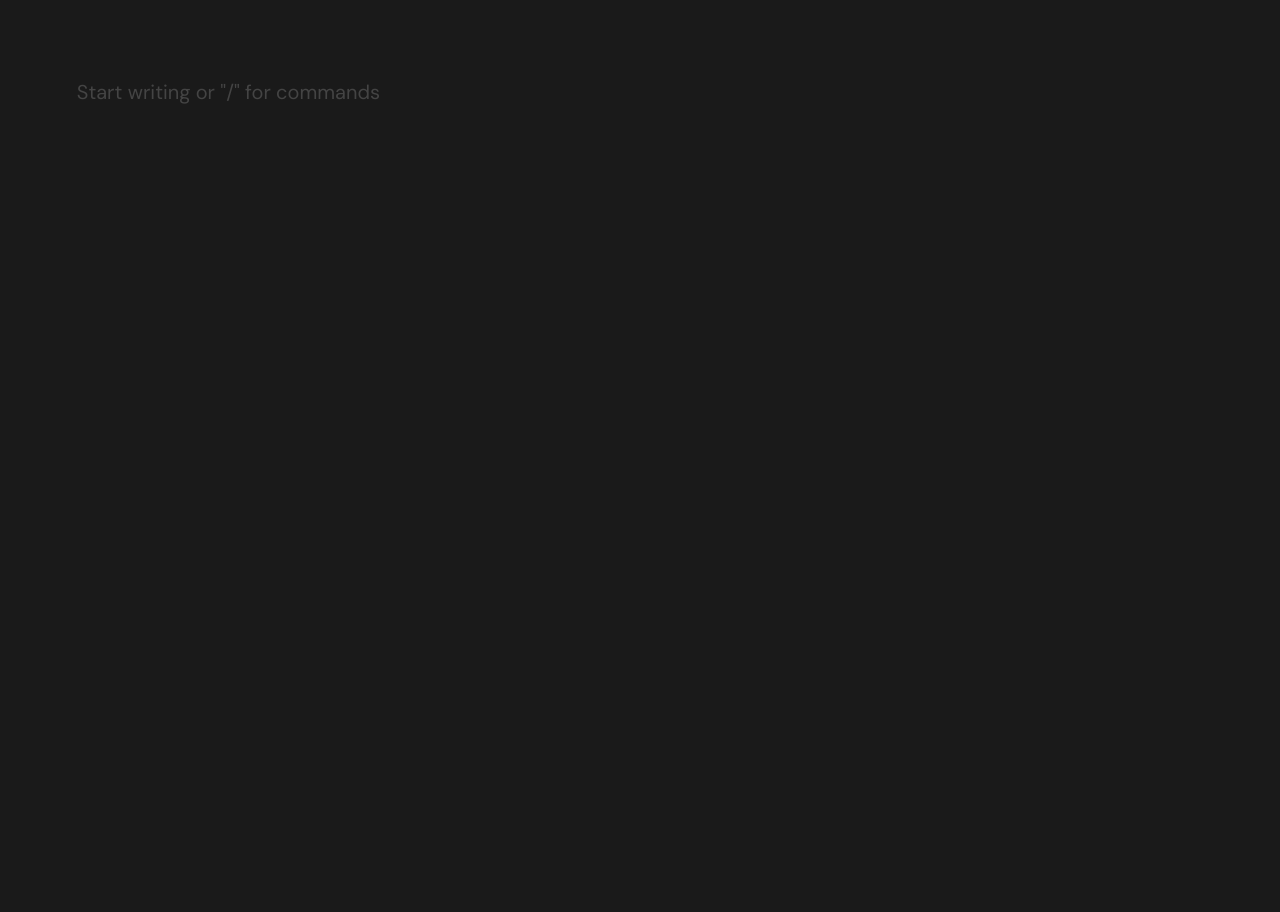
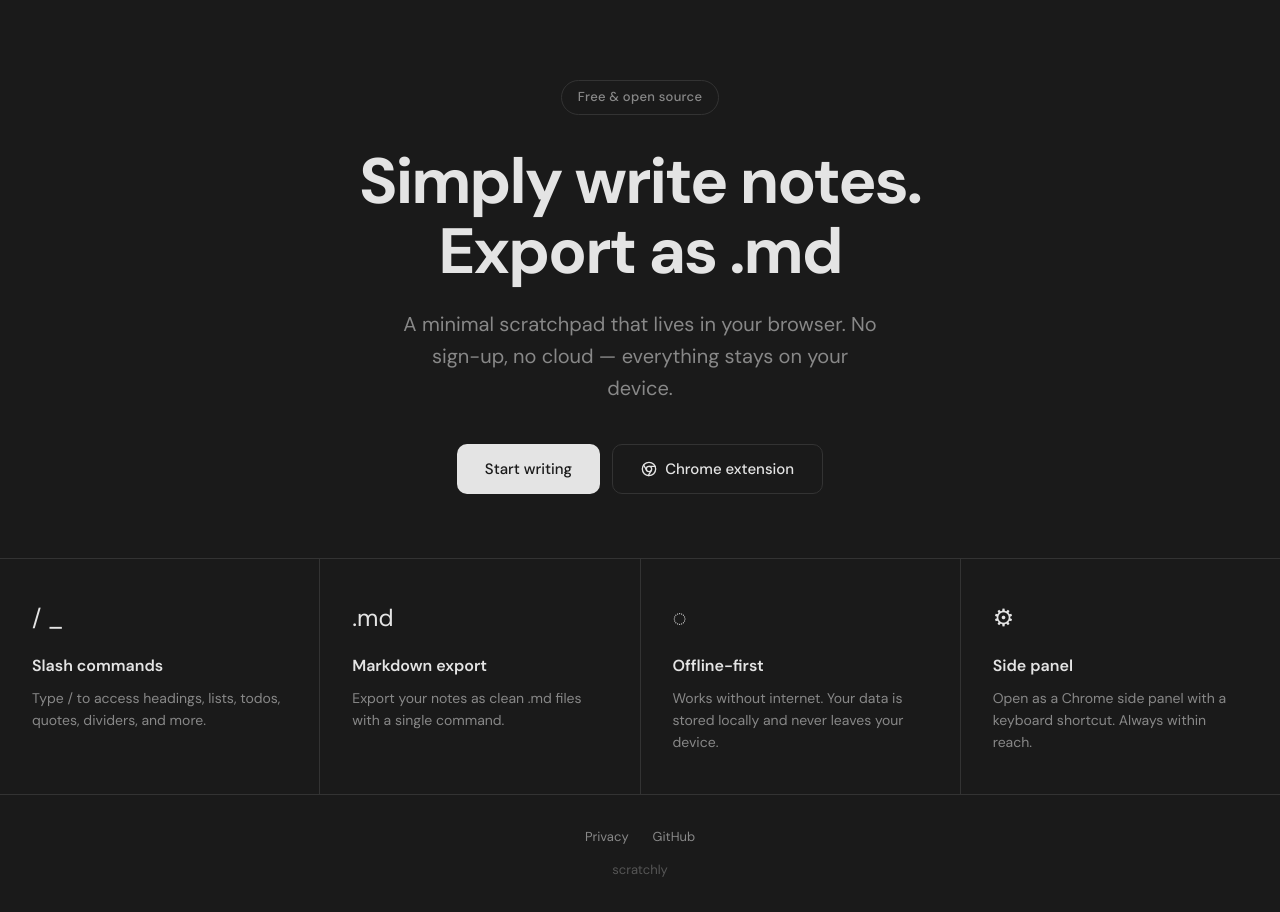
Before and after one commit to cedlll/scratch-pad, a browser extension: page index.html in a window 1280 px wide. Before the commit the page ends 800 px from the top, so only its background shows below. Drawn offline with Linux system fonts and the light colour scheme.

Commit message:
Initial commit

```diff
--- a/index.html
+++ b/index.html
@@ -4,13 +4,14 @@
   <meta charset="UTF-8">
   <meta name="viewport" content="width=device-width, initial-scale=1.0">
   <title>scratchly — Simply write notes and export as .md</title>
-  <meta name="description" content="Simply write notes and export as .md. No sign-up, no cloud — everything stays in your browser.">
+  <meta name="description" content="A minimal scratchpad that lives in your browser. No sign-up, no cloud — just write and export as markdown.">
   <meta name="theme-color" content="#1a1a1a">
 
   <!-- Open Graph -->
   <meta property="og:title" content="scratchly">
-  <meta property="og:description" content="Simply write notes and export as .md. No sign-up required.">
+  <meta property="og:description" content="Simply write notes and export as .md. No sign-up, no cloud.">
   <meta property="og:type" content="website">
+  <meta property="og:url" content="https://scratchly.xyz">
   <meta property="og:image" content="/icons/og-image.png">
 
   <!-- Twitter Card -->
@@ -18,51 +19,209 @@
   <meta name="twitter:title" content="scratchly">
   <meta name="twitter:description" content="Simply write notes and export as .md.">
 
-  <!-- PWA -->
-  <link rel="manifest" href="/site.webmanifest">
   <link rel="icon" type="image/png" sizes="48x48" href="/icons/icon48.png">
   <link rel="icon" type="image/svg+xml" href="/icons/icon.svg">
   <link rel="apple-touch-icon" href="/icons/icon128.png">
 
-  <!-- Styles -->
-  <link rel="stylesheet" href="newtab.css">
-  <script>
-    if (localStorage.getItem("scratchpad_theme") === "light") {
-      document.documentElement.setAttribute("data-theme", "light");
+  <style>
+    @font-face {
+      font-family: "DM Sans";
+      font-style: normal;
+      font-weight: 300 700;
+      font-display: swap;
+      src: url("fonts/dm-sans-latin.woff2") format("woff2");
     }
-  </script>
+
+    *, *::before, *::after { margin: 0; padding: 0; box-sizing: border-box; }
+
+    html {
+      background: #1a1a1a;
+      color: #e4e4e4;
+      font-family: "DM Sans", -apple-system, BlinkMacSystemFont, "Segoe UI", Roboto, Helvetica, Arial, sans-serif;
+      line-height: 1.6;
+      -webkit-font-smoothing: antialiased;
+    }
+
+    body {
+      min-height: 100vh;
+      display: flex;
+      flex-direction: column;
+    }
+
+    a { color: inherit; }
+
+    /* ── Hero ─────────────────────────────────── */
+    .hero {
+      flex: 1;
+      display: flex;
+      flex-direction: column;
+      align-items: center;
+      justify-content: center;
+      padding: 80px 24px 64px;
+      text-align: center;
+    }
+
+    .hero-badge {
+      display: inline-block;
+      font-size: 13px;
+      font-weight: 500;
+      color: #888;
+      border: 1px solid #333;
+      border-radius: 100px;
+      padding: 6px 16px;
+      margin-bottom: 32px;
+      letter-spacing: 0.02em;
+    }
+
+    .hero h1 {
+      font-size: clamp(36px, 6vw, 64px);
+      font-weight: 700;
+      line-height: 1.1;
+      letter-spacing: -0.03em;
+      max-width: 720px;
+      margin-bottom: 20px;
+    }
+
+    .hero p {
+      font-size: clamp(16px, 2.5vw, 20px);
+      color: #888;
+      max-width: 480px;
+      margin-bottom: 40px;
+    }
+
+    .cta-group {
+      display: flex;
+      gap: 12px;
+      flex-wrap: wrap;
+      justify-content: center;
+    }
+
+    .btn {
+      display: inline-flex;
+      align-items: center;
+      gap: 8px;
+      font-family: inherit;
+      font-size: 15px;
+      font-weight: 500;
+      padding: 12px 28px;
+      border-radius: 10px;
+      border: none;
+      cursor: pointer;
+      text-decoration: none;
+      transition: opacity 0.15s;
+    }
+
+    .btn:hover { opacity: 0.85; }
+
+    .btn-primary {
+      background: #e4e4e4;
+      color: #1a1a1a;
+    }
+
+    .btn-secondary {
+      background: transparent;
+      color: #e4e4e4;
+      border: 1px solid #333;
+    }
+
+    /* ── Features ─────────────────────────────── */
+    .features {
+      display: grid;
+      grid-template-columns: repeat(auto-fit, minmax(220px, 1fr));
+      gap: 1px;
+      background: #333;
+      border-top: 1px solid #333;
+      border-bottom: 1px solid #333;
+    }
+
+    .feature {
+      background: #1a1a1a;
+      padding: 40px 32px;
+    }
+
+    .feature-icon {
+      font-size: 24px;
+      margin-bottom: 16px;
+    }
+
+    .feature h3 {
+      font-size: 16px;
+      font-weight: 600;
+      margin-bottom: 8px;
+    }
+
+    .feature p {
+      font-size: 14px;
+      color: #888;
+      line-height: 1.6;
+    }
+
+    /* ── Footer ───────────────────────────────── */
+    footer {
+      padding: 32px 24px;
+      text-align: center;
+      font-size: 13px;
+      color: #555;
+    }
+
+    footer a {
+      color: #888;
+      text-decoration: none;
+    }
+
+    footer a:hover { text-decoration: underline; }
+
+    .footer-links {
+      display: flex;
+      gap: 24px;
+      justify-content: center;
+      margin-bottom: 12px;
+    }
+  </style>
 </head>
 <body>
-  <main>
-    <div id="editor" contenteditable="true" spellcheck="false" role="textbox" aria-multiline="true" aria-label="scratchly" data-placeholder="Start writing or &quot;/&quot; for commands"></div>
-  </main>
+  <section class="hero">
+    <span class="hero-badge">Free &amp; open source</span>
+    <h1>Simply write notes.<br>Export as .md</h1>
+    <p>A minimal scratchpad that lives in your browser. No sign-up, no cloud — everything stays on your device.</p>
+    <div class="cta-group">
+      <a href="/app" class="btn btn-primary">Start writing</a>
+      <a href="https://chromewebstore.google.com" class="btn btn-secondary">
+        <svg width="16" height="16" viewBox="0 0 24 24" fill="none" stroke="currentColor" stroke-width="2" stroke-linecap="round" stroke-linejoin="round"><circle cx="12" cy="12" r="10"/><circle cx="12" cy="12" r="4"/><line x1="21.17" y1="8" x2="12" y2="8"/><line x1="3.95" y1="6.06" x2="8.54" y2="14"/><line x1="10.88" y1="21.94" x2="15.46" y2="14"/></svg>
+        Chrome extension
+      </a>
+    </div>
+  </section>
 
-  <!-- Toast notification -->
-  <div id="toast" class="toast hidden" role="status" aria-live="polite"></div>
+  <section class="features">
+    <div class="feature">
+      <div class="feature-icon">/ _</div>
+      <h3>Slash commands</h3>
+      <p>Type / to access headings, lists, todos, quotes, dividers, and more.</p>
+    </div>
+    <div class="feature">
+      <div class="feature-icon">.md</div>
+      <h3>Markdown export</h3>
+      <p>Export your notes as clean .md files with a single command.</p>
+    </div>
+    <div class="feature">
+      <div class="feature-icon">&#9676;</div>
+      <h3>Offline-first</h3>
+      <p>Works without internet. Your data is stored locally and never leaves your device.</p>
+    </div>
+    <div class="feature">
+      <div class="feature-icon">&#9881;</div>
+      <h3>Side panel</h3>
+      <p>Open as a Chrome side panel with a keyboard shortcut. Always within reach.</p>
+    </div>
+  </section>
 
-  <script>
-    // localStorage fallback when running outside Chrome extension context
-    if (typeof chrome === "undefined" || !chrome.storage) {
-      const store = JSON.parse(localStorage.getItem("_sp") || "{}");
-      const persist = () => localStorage.setItem("_sp", JSON.stringify(store));
-      window.chrome = window.chrome || {};
-      chrome.storage = { local: {
-        get(keys, cb) {
-          const result = {};
-          for (const k of (Array.isArray(keys) ? keys : [keys])) {
-            if (k in store) result[k] = store[k];
-          }
-          cb(result);
-        },
-        set(items, cb) { Object.assign(store, items); persist(); if (cb) cb(); },
-      }};
-    }
-  </script>
-  <script src="newtab.js"></script>
-  <script>
-    if ("serviceWorker" in navigator) {
-      navigator.serviceWorker.register("/sw.js").catch(() => {});
-    }
-  </script>
+  <footer>
+    <nav class="footer-links">
+      <a href="/privacy-policy.html">Privacy</a>
+      <a href="https://github.com/cedlll/scratch-pad">GitHub</a>
+    </nav>
+    <p>scratchly</p>
+  </footer>
 </body>
 </html>
```
Also changed, not shown: app.html (added, +68 -0 lines), vercel.json, 1 other file.
